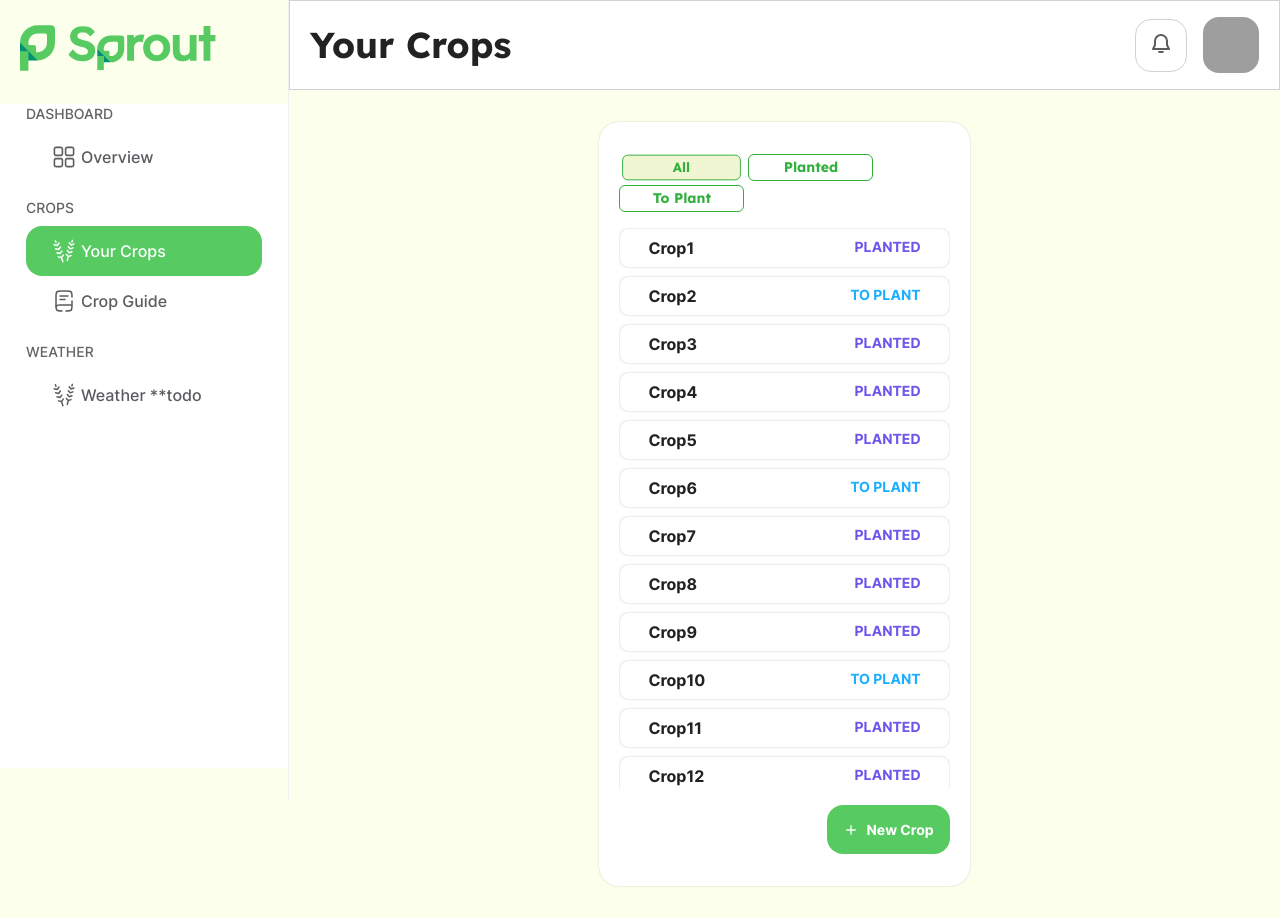
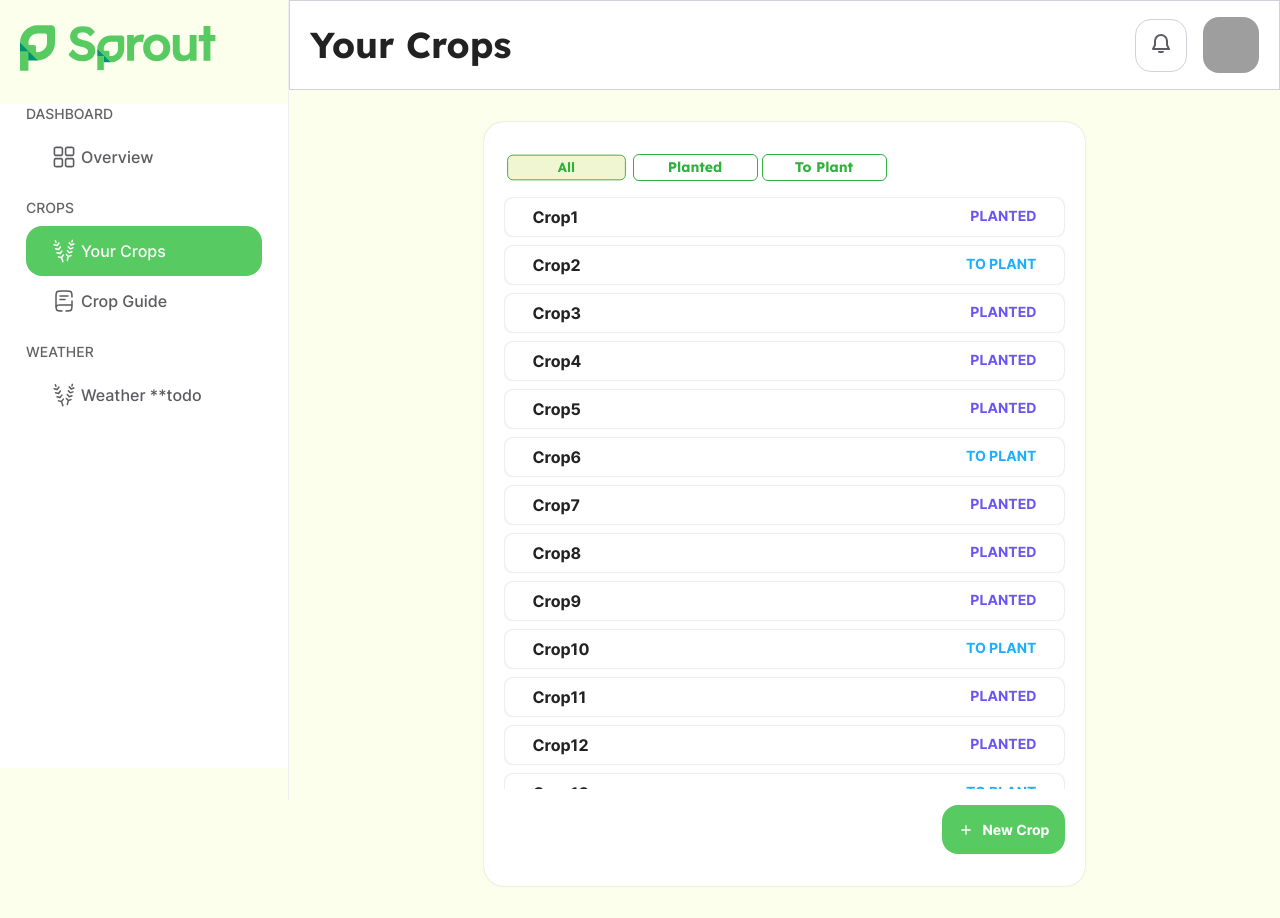
Before and after one commit to dacosio/project-2, a React (Create React App) app in the folder frontend/: page /your-crops in a window 1280 px wide. Built offline with nearby package versions, Linux system fonts and the light colour scheme; grey boxes are pictures that could not be loaded.

Commit message:
style changed

```diff
--- a/frontend/src/pages/Crops/YourCrop/YourCrop.view.tsx
+++ b/frontend/src/pages/Crops/YourCrop/YourCrop.view.tsx
@@ -58,9 +58,16 @@ const YourCropView = (props: YourCropGeneratedProps) => {
         }}
       >
         <ListColumnContainer
-          md={5}
+          md={crop ? 5 : 8}
           style={{ padding: undefined, width: undefined, maxWidth: undefined }}
         >
+          <Visible xs sm>
+            <div style={{ paddingBottom: "48px" }}>
+              <Typography variant="title3" weight="700">
+                Your Crops
+              </Typography>
+            </div>
+          </Visible>
           <CropList
             crops={crops}
             handleOnClickCrop={handleOnClickCrop}
```
